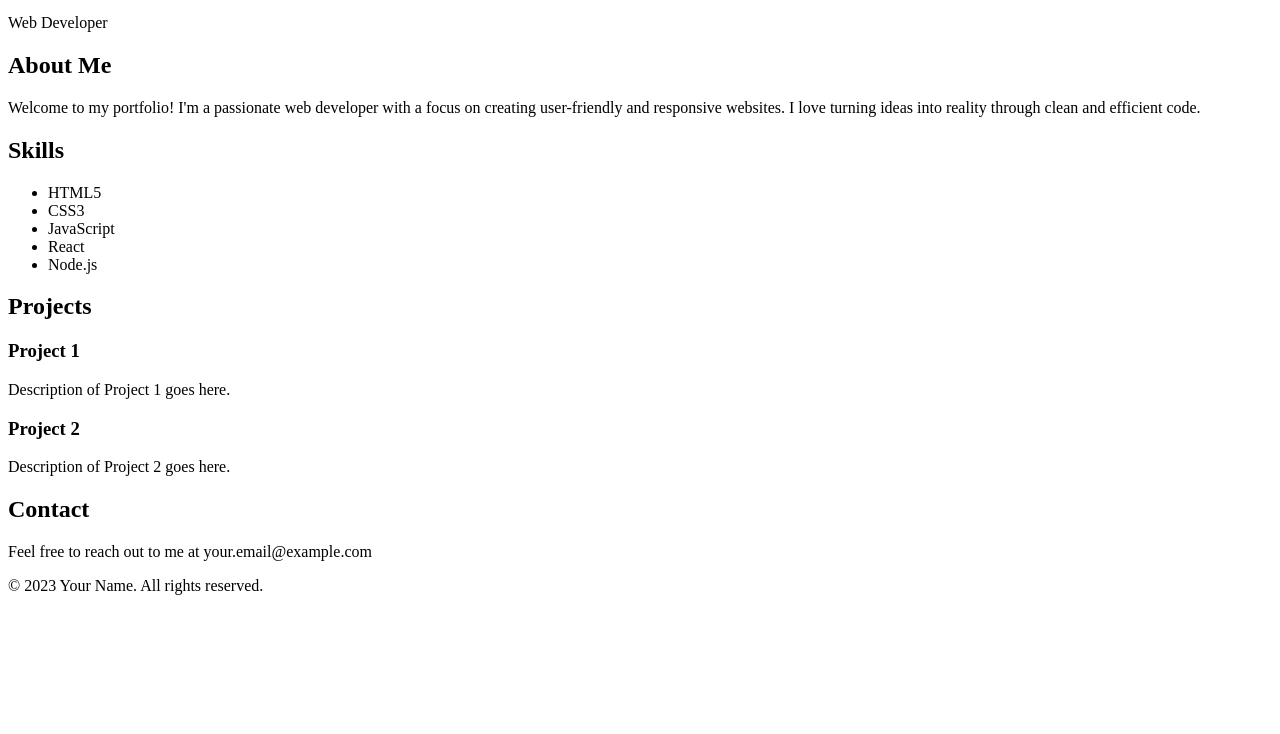
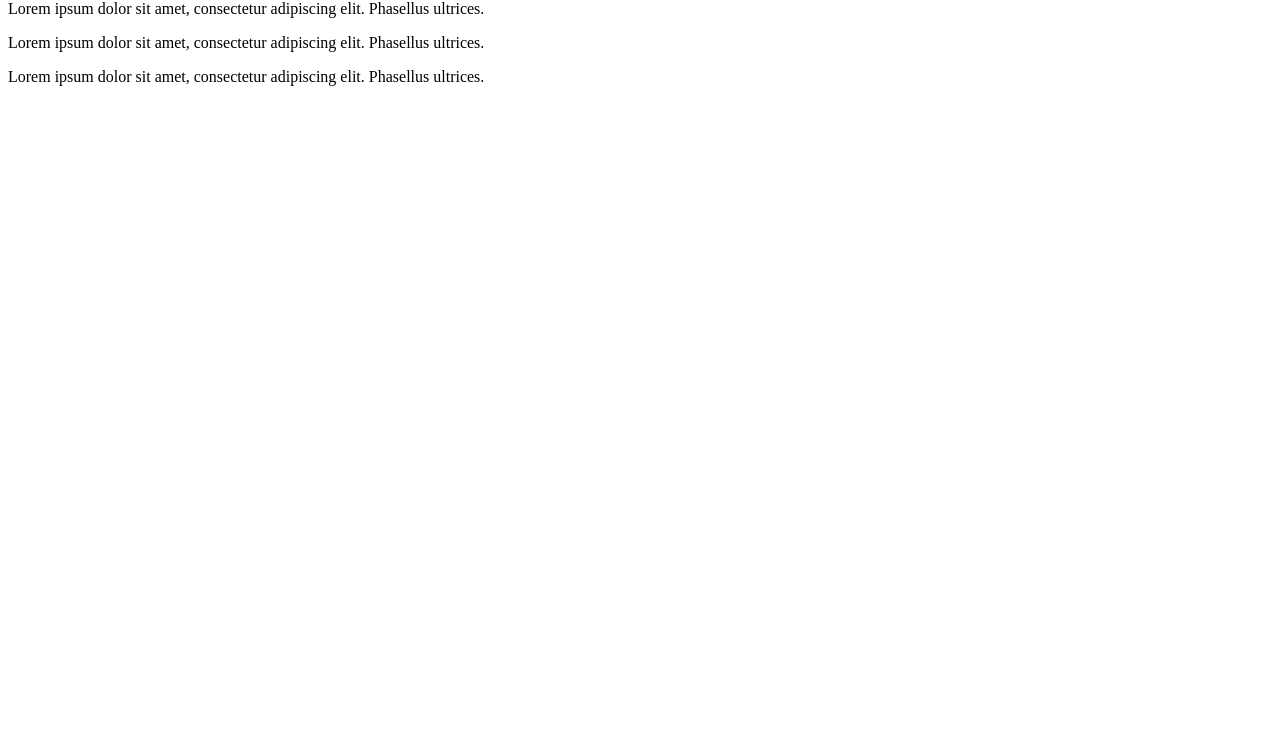
Before and after one commit to klucardi/kevinlucardi, a plain HTML site: page index.html in a window 1280 px wide. Shown: the part 66-800 px from the top of the page. Drawn offline with Linux system fonts and the light colour scheme.

Commit message:
Update index.html

```diff
--- a/index.html
+++ b/index.html
@@ -1,72 +1,14 @@
-<!DOCTYPE html>
 <html lang="en">
 <head>
     <meta charset="UTF-8">
     <meta name="viewport" content="width=device-width, initial-scale=1.0">
-    <link rel="stylesheet" href="styles.css">
-    <title>Your Name - Portfolio</title>
+    <title>Personal Portfolio Website</title>
+
 </head>
 <body>
-
-    <header>
-        <div class="container">
-            <h1>Your Name</h1>
-            <p>Web Developer</p>
-        </div>
-    </header>
-
-    <section id="about">
-        <div class="container">
-            <h2>About Me</h2>
-            <p>
-                Welcome to my portfolio! I'm a passionate web developer with a focus on creating
-                user-friendly and responsive websites. I love turning ideas into reality through
-                clean and efficient code.
-            </p>
-        </div>
-    </section>
-
-    <section id="skills">
-        <div class="container">
-            <h2>Skills</h2>
-            <ul>
-                <li>HTML5</li>
-                <li>CSS3</li>
-                <li>JavaScript</li>
-                <li>React</li>
-                <li>Node.js</li>
-                <!-- Add more skills as needed -->
-            </ul>
-        </div>
-    </section>
-
-    <section id="projects">
-        <div class="container">
-            <h2>Projects</h2>
-            <div class="project">
-                <h3>Project 1</h3>
-                <p>Description of Project 1 goes here.</p>
-            </div>
-            <div class="project">
-                <h3>Project 2</h3>
-                <p>Description of Project 2 goes here.</p>
-            </div>
-            <!-- Add more projects as needed -->
-        </div>
-    </section>
-
-    <section id="contact">
-        <div class="container">
-            <h2>Contact</h2>
-            <p>Feel free to reach out to me at your.email@example.com</p>
-        </div>
-    </section>
-
-    <footer>
-        <div class="container">
-            <p>&copy; 2023 Your Name. All rights reserved.</p>
-        </div>
-    </footer>
-
+    <h1>kevinlucardi</h1>
+    <p>Lorem ipsum dolor sit amet, consectetur adipiscing elit. Phasellus ultrices.</p>
+    <p>Lorem ipsum dolor sit amet, consectetur adipiscing elit. Phasellus ultrices.</p>
+    <p>Lorem ipsum dolor sit amet, consectetur adipiscing elit. Phasellus ultrices.</p>
 </body>
 </html>
```
